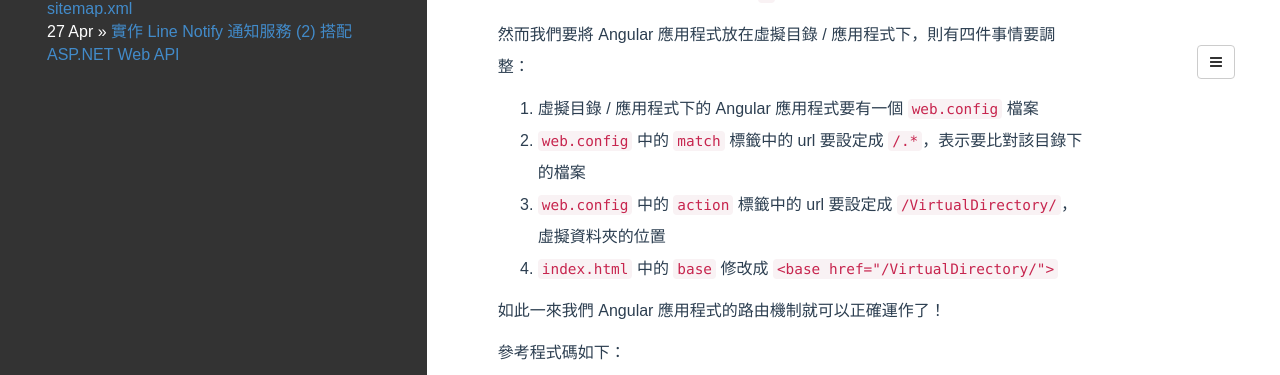
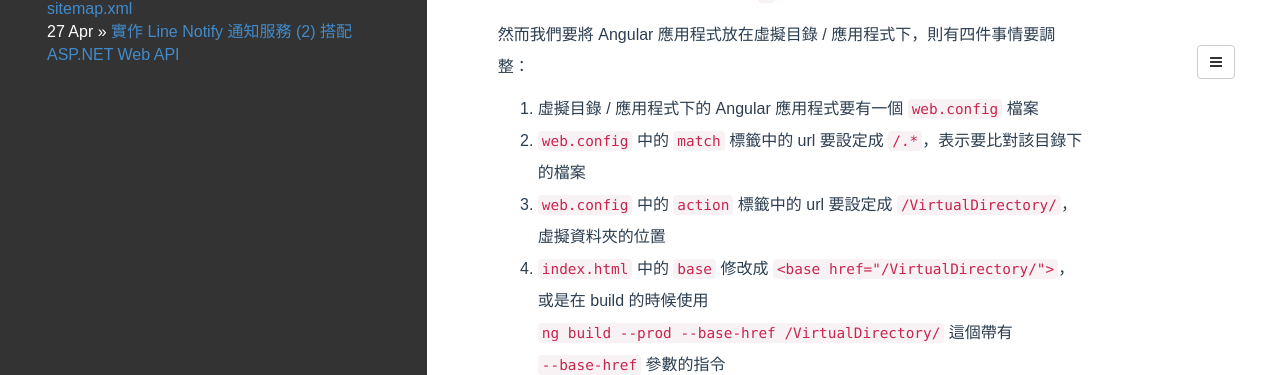
Before and after one commit to poychang/poychang.github.io, a Jekyll site: the page built from _posts/2017-05-25-deploy-angular-to-iis-virtual-directory.md, in a window 1280 px wide and 900 px high, scrolled down 744 px, cut to the strip 0-375 px from the top of the window. Built offline with Jekyll 4.4.1, drawn with Linux system fonts in a browser that asks for light colours; some web fonts are replaced; comment, search, counter and statistics services are not loaded.

Commit message:
alter post

```diff
--- a/_posts/2017-05-25-deploy-angular-to-iis-virtual-directory.md
+++ b/_posts/2017-05-25-deploy-angular-to-iis-virtual-directory.md
@@ -25,7 +25,7 @@
 1. 虛擬目錄 / 應用程式下的 Angular 應用程式要有一個 `web.config` 檔案
 2. `web.config` 中的 `match` 標籤中的 url 要設定成 `/.*`，表示要比對該目錄下的檔案
 3. `web.config` 中的 `action`  標籤中的 url 要設定成 `/VirtualDirectory/`，虛擬資料夾的位置
-4. `index.html` 中的 `base` 修改成 `<base href="/VirtualDirectory/">`
+4. `index.html` 中的 `base` 修改成 `<base href="/VirtualDirectory/">`，或是在 build 的時候使用 `ng build --prod --base-href /VirtualDirectory/` 這個帶有 `--base-href` 參數的指令
 
 如此一來我們 Angular 應用程式的路由機制就可以正確運作了！
 
```
